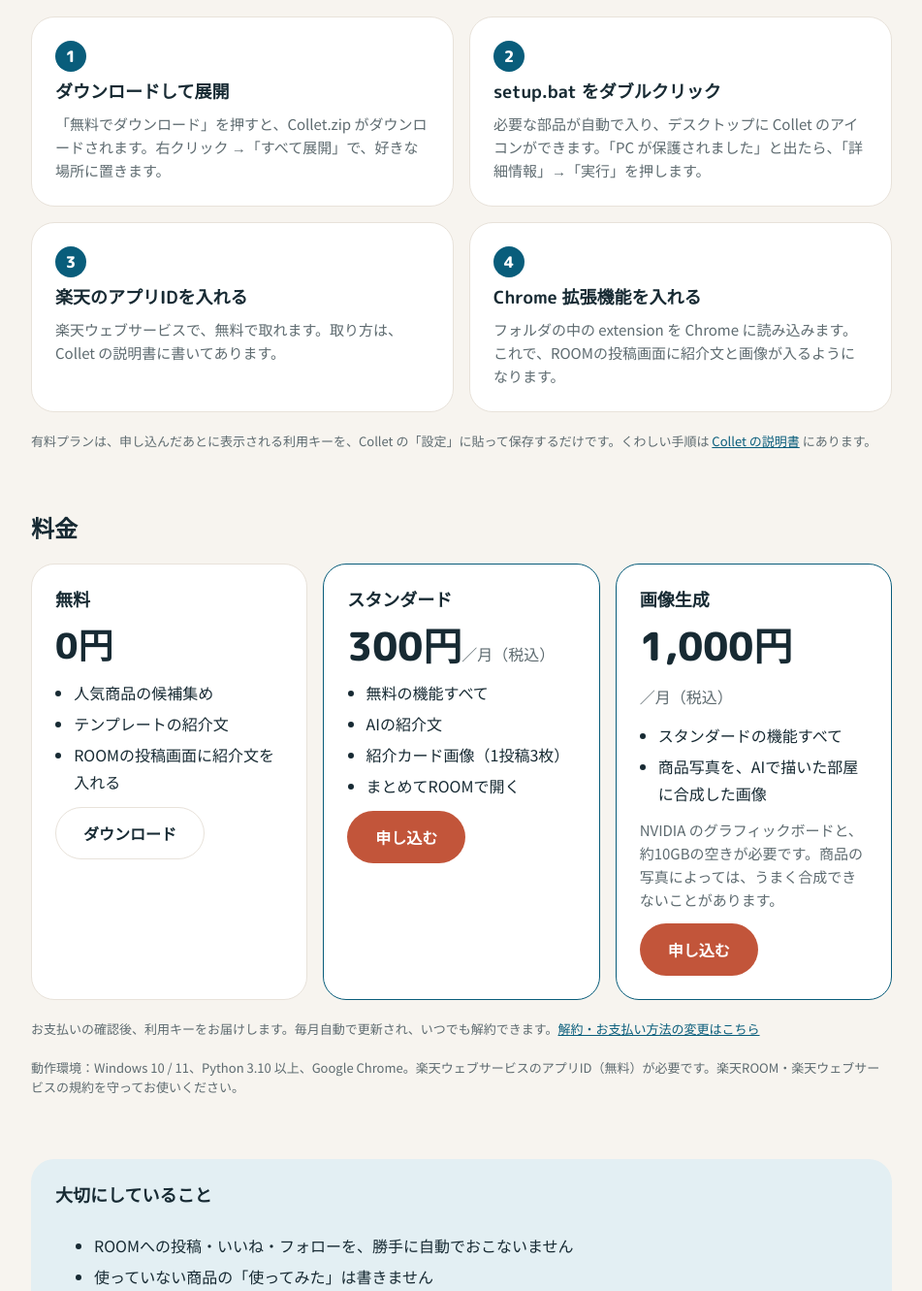
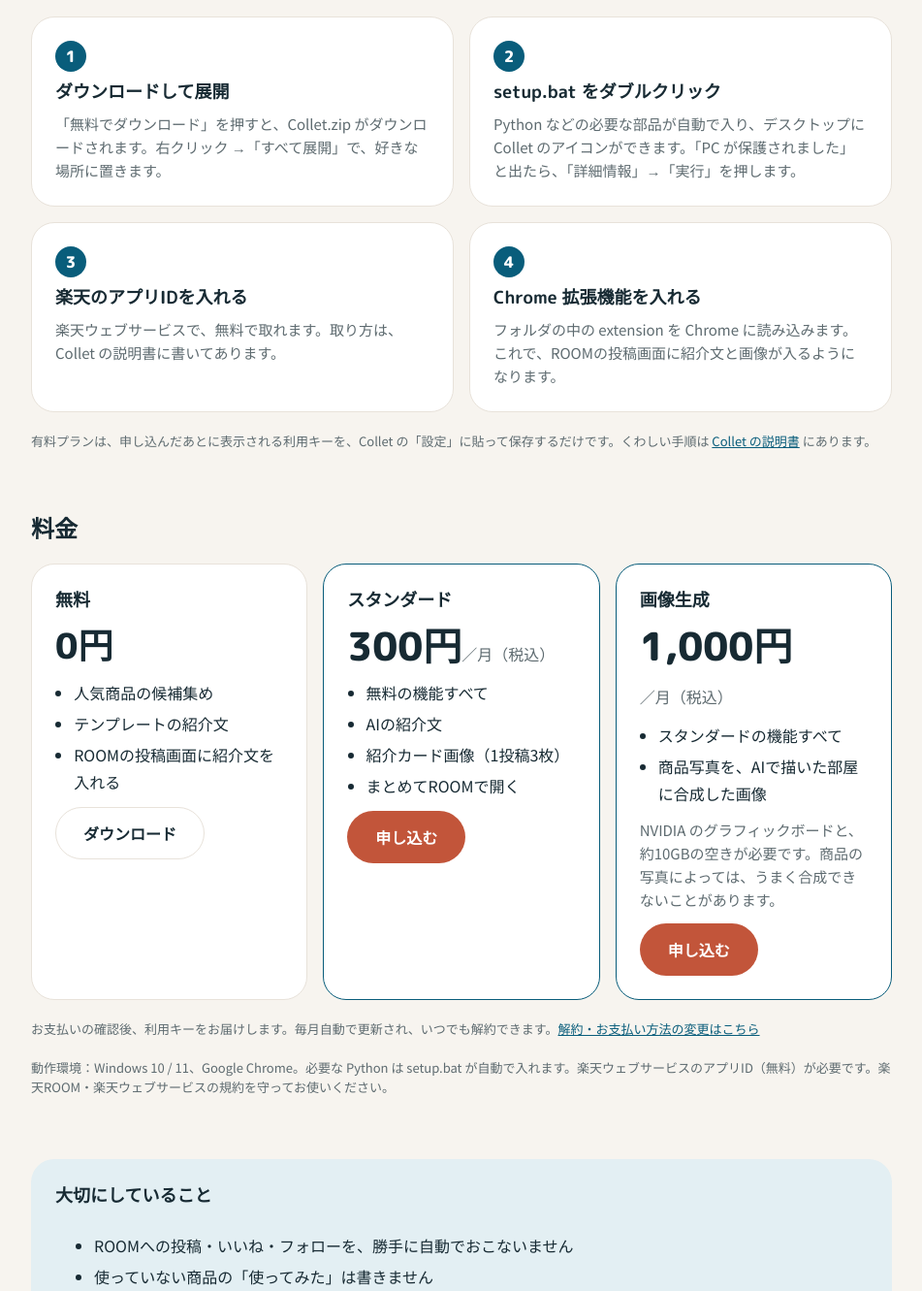
Before and after one commit to jufufuhkhjfy-rgb/collet-site, a plain HTML site: page index.html in a window 1280 px wide. Shown: the part 995-2326 px from the top of the page at 97% size, without its empty margins (164-1115 px from the left). Drawn offline with Linux system fonts and the light colour scheme.

Commit message:
Python は setup.bat が自動で入れることを書く
Co-Authored-By: Claude Opus 5.5 <noreply@anthropic.com>

```diff
--- a/index.html
+++ b/index.html
@@ -61,7 +61,7 @@
         </li>
         <li class="card">
           <h3>setup.bat をダブルクリック</h3>
-          <p>必要な部品が自動で入り、デスクトップに Collet のアイコンができます。「PC が保護されました」と出たら、「詳細情報」→「実行」を押します。</p>
+          <p>Python などの必要な部品が自動で入り、デスクトップに Collet のアイコンができます。「PC が保護されました」と出たら、「詳細情報」→「実行」を押します。</p>
         </li>
         <li class="card">
           <h3>楽天のアプリIDを入れる</h3>
@@ -111,7 +111,7 @@
         </article>
       </div>
       <p class="note">お支払いの確認後、利用キーをお届けします。毎月自動で更新され、いつでも解約できます。<a href="https://billing.stripe.com/p/login/cNi8wPcfXfh384dcO32Ji00">解約・お支払い方法の変更はこちら</a></p>
-      <p class="note">動作環境：Windows 10 / 11、Python 3.10 以上、Google Chrome。楽天ウェブサービスのアプリID（無料）が必要です。楽天ROOM・楽天ウェブサービスの規約を守ってお使いください。</p>
+      <p class="note">動作環境：Windows 10 / 11、Google Chrome。必要な Python は setup.bat が自動で入れます。楽天ウェブサービスのアプリID（無料）が必要です。楽天ROOM・楽天ウェブサービスの規約を守ってお使いください。</p>
     </section>
 
     <section>
```
Also changed, not shown: tokushoho.html (+1 -1 lines).
